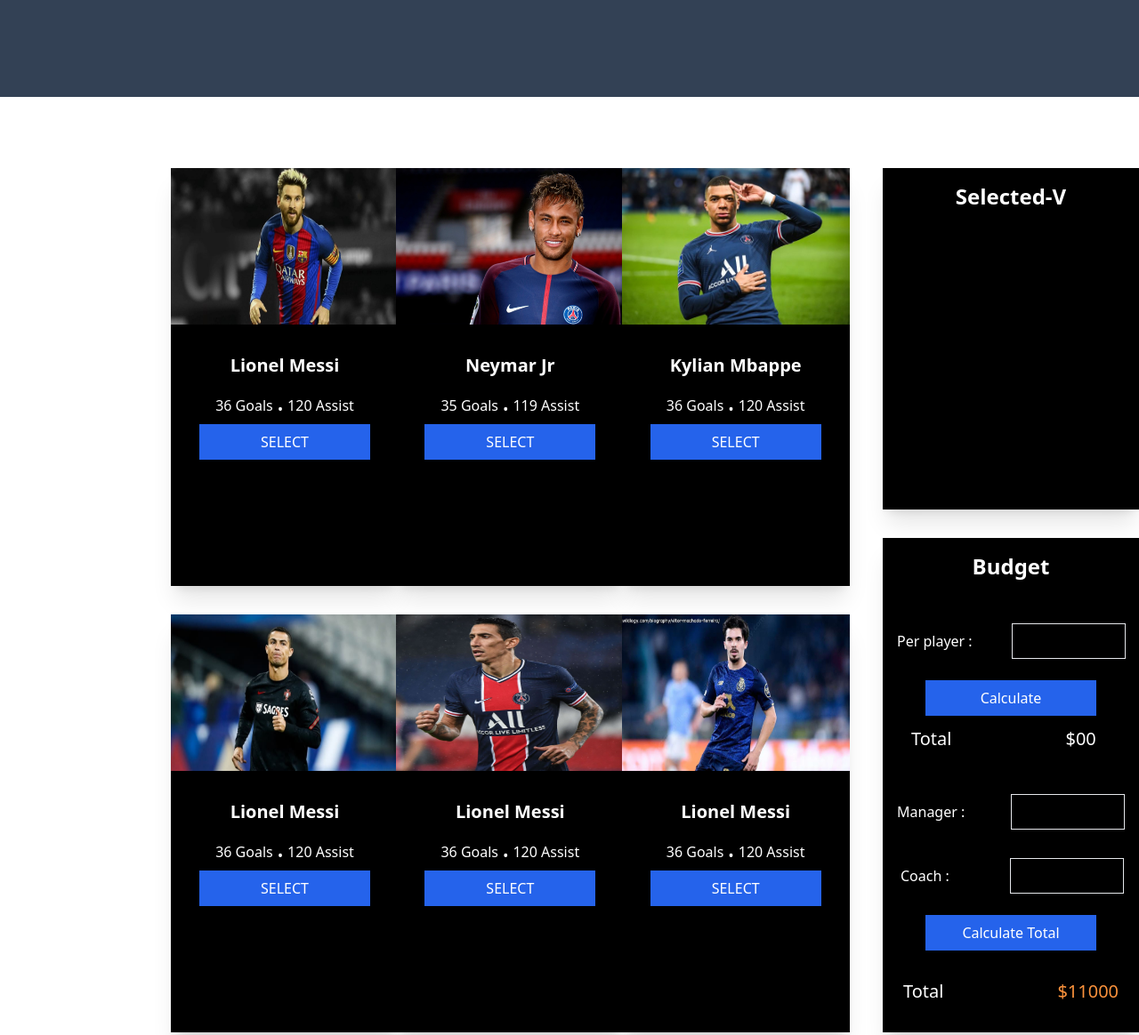
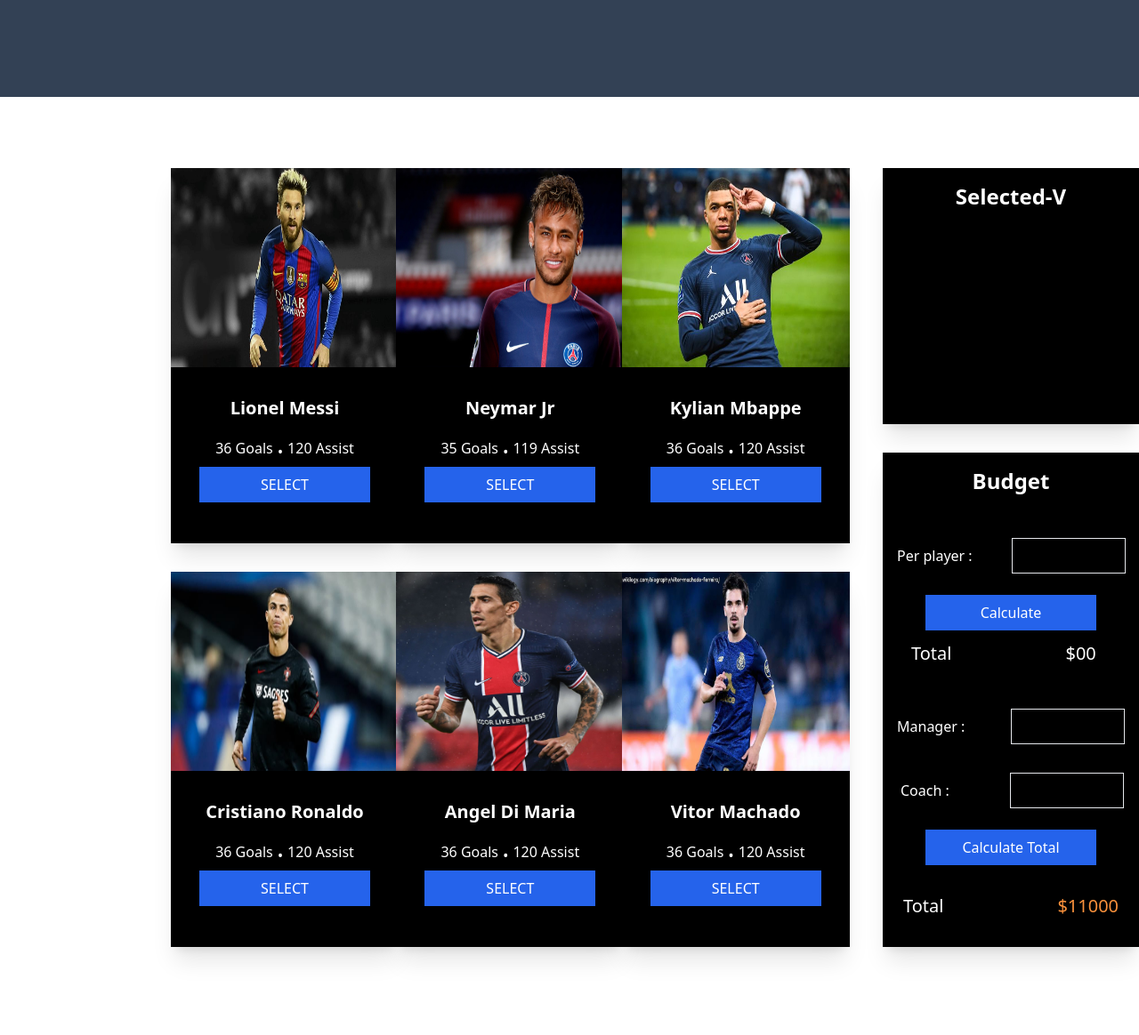
Before and after one commit to mintusarker/-select-best-five-, a plain HTML site: page index.html in a window 1280 px wide. Shown: the part 211-1375 px from the top of the page at 89% size. Drawn offline with nearby package versions, Linux system fonts and the light colour scheme.

Commit message:
picture and name set

```diff
--- a/index.html
+++ b/index.html
@@ -19,11 +19,11 @@
 
     <section>
 
-  <div class="flex gap-10 ml-48 mb-20">
+  <div class="flex gap-10 ml-48 mb-40">
 
     <div class="grid grid-cols-3 mt-20 gap-8">
       <div class="w-64 bg-black shadow-xl">
-          <figure><img class="w-full h-44" src="images/LionelMessi.jpg" alt=""></figure>
+          <figure><img class="w-full h-56" src="images/LionelMessi.jpg" alt=""></figure>
           <div class="card-body">
             <h2 class="text-center text-xl text-white font-semibold">Lionel Messi</h2>
            <p class="text-center text-white"><span>36 Goals</span> <span class="text-3xl">.</span> <span>120 Assist</span> </p>
@@ -34,7 +34,7 @@
         </div>
 
       <div class="w-64 bg-black shadow-xl">
-          <figure><img class="w-full h-44" src="images/Neymar-Feature.jpg" alt=""></figure>
+          <figure><img class="w-full h-56" src="images/Neymar-Feature.jpg" alt=""></figure>
           <div class="card-body">
             <h2 class="text-center text-white text-xl font-semibold">Neymar Jr</h2>
            <p class="text-center text-white"><span>35 Goals</span> <span class="text-3xl">.</span> <span>119 Assist</span> </p>
@@ -44,7 +44,7 @@
           </div>
         </div>
       <div class="w-64 bg-black shadow-xl">
-          <figure><img class="w-full h-44" src="images/Kylian-Mbappe-4.jpeg" alt="Shoes" /></figure>
+          <figure><img class="w-full h-56" src="images/Kylian-Mbappe-4.jpeg" alt="" /></figure>
           <div class="card-body">
             <h2 class="text-center text-white text-xl font-semibold">Kylian Mbappe</h2>
            <p class="text-center text-white"><span>36 Goals</span> <span class="text-3xl">.</span> <span>120 Assist</span> </p>
@@ -54,9 +54,9 @@
           </div>
         </div>
       <div class="w-64 bg-black shadow-xl">
-          <figure><img class="w-full h-44" src="images/c.ronaldo.jpg" alt="Shoes" /></figure>
+          <figure><img class="w-full h-56" src="images/c.ronaldo.jpg" alt="" /></figure>
           <div class="card-body">
-            <h2 class="text-center text-white text-xl font-semibold">Lionel Messi</h2>
+            <h2 class="text-center text-white text-xl font-semibold">Cristiano Ronaldo</h2>
            <p class="text-center text-white"><span>36 Goals</span> <span class="text-3xl">.</span> <span>120 Assist</span> </p>
             <div class="text-center">
               <button class="w-48 h-10 bg-blue-600 text-white">SELECT</button>
@@ -64,9 +64,9 @@
           </div>
         </div>
       <div class="w-64 bg-black shadow-xl">
-          <figure><img class="w-full h-44" src="images/angel di mariya.jpg" alt="Shoes" /></figure>
+          <figure><img class="w-full h-56" src="images/angel di mariya.jpg" alt="" /></figure>
           <div class="card-body">
-            <h2 class="text-center text-white text-xl font-semibold">Lionel Messi</h2>
+            <h2 class="text-center text-white text-xl font-semibold">Angel Di Maria</h2>
            <p class="text-center text-white"><span>36 Goals</span> <span class="text-3xl">.</span> <span>120 Assist</span> </p>
             <div class="text-center">
               <button class="w-48 h-10 bg-blue-600 text-white">SELECT</button>
@@ -74,9 +74,9 @@
           </div>
         </div>
       <div class="w-64 bg-black shadow-xl">
-          <figure><img  class="w-full h-44" src="images/vitor-machado-ferreira.jpg" alt="Shoes" /></figure>
+          <figure><img  class="w-full h-56" src="images/vitor-machado-ferreira.jpg" alt="Shoes" /></figure>
           <div class="card-body">
-            <h2 class="text-center text-white text-xl font-semibold">Lionel Messi</h2>
+            <h2 class="text-center text-white text-xl font-semibold">Vitor Machado</h2>
            <p class="text-center text-white"><span>36 Goals</span> <span class="text-3xl">.</span> <span>120 Assist</span> </p>
             <div class="text-center">
               <button class="w-48 h-10 bg-blue-600 text-white">SELECT</button>
@@ -87,7 +87,7 @@
     </div>
 
     <div>
-      <div class="w-72 shadow-xl h-96 bg-black ml-8 mt-20 mb-8">
+      <div class="w-72 shadow-xl h-72 bg-black ml-8 mt-20 mb-8">
          <h1 class="text-white text-center text-2xl font-semibold p-4">Selected-V</h1>
         </div>
 
@@ -132,7 +132,9 @@
 
   <div class="border text-white"></div>
     <footer class="">
-<p class="text-center h-28 bg-slate-700 pt-10 text-white">Copyright @ 2022 All Rights Reserved.</p>
+    <p class="text-center h-28 bg-slate-700 pt-10 text-white">Copyright @ 2022 All Rights Reserved.</p>
     </footer>
+ <script src="js/add.js"></script>
+ <script src="js/money.js"></script>
 </body>
 </html>
```
